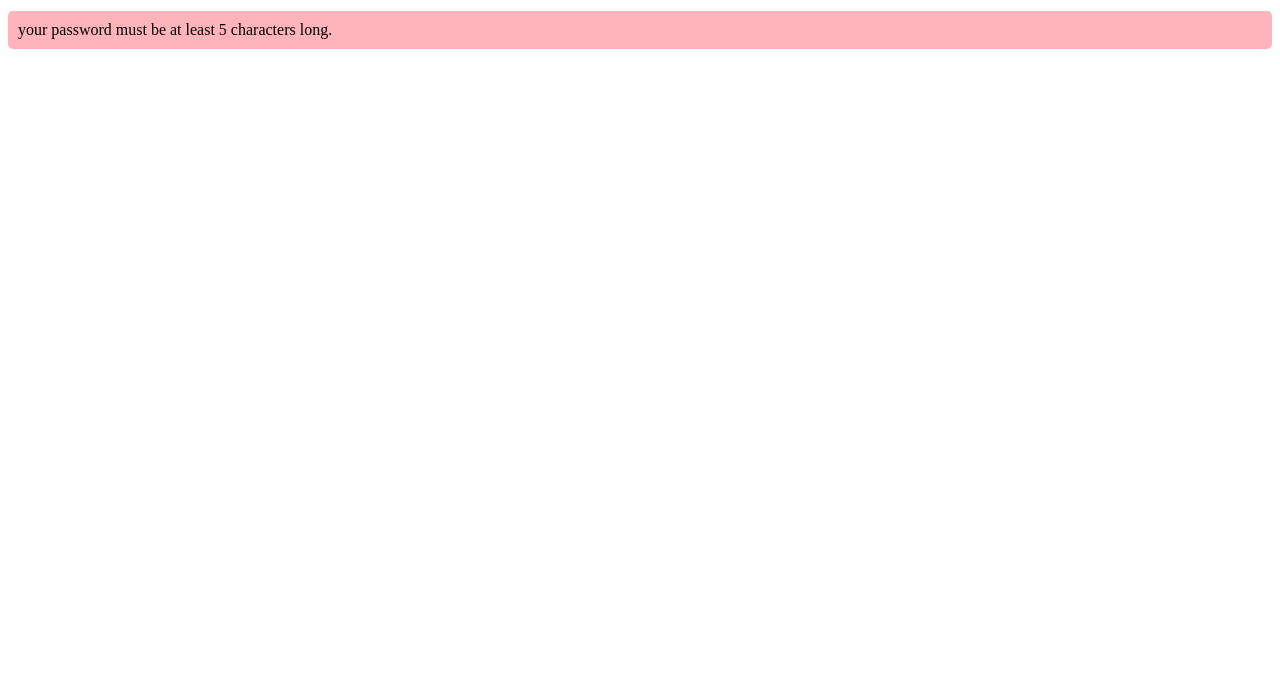
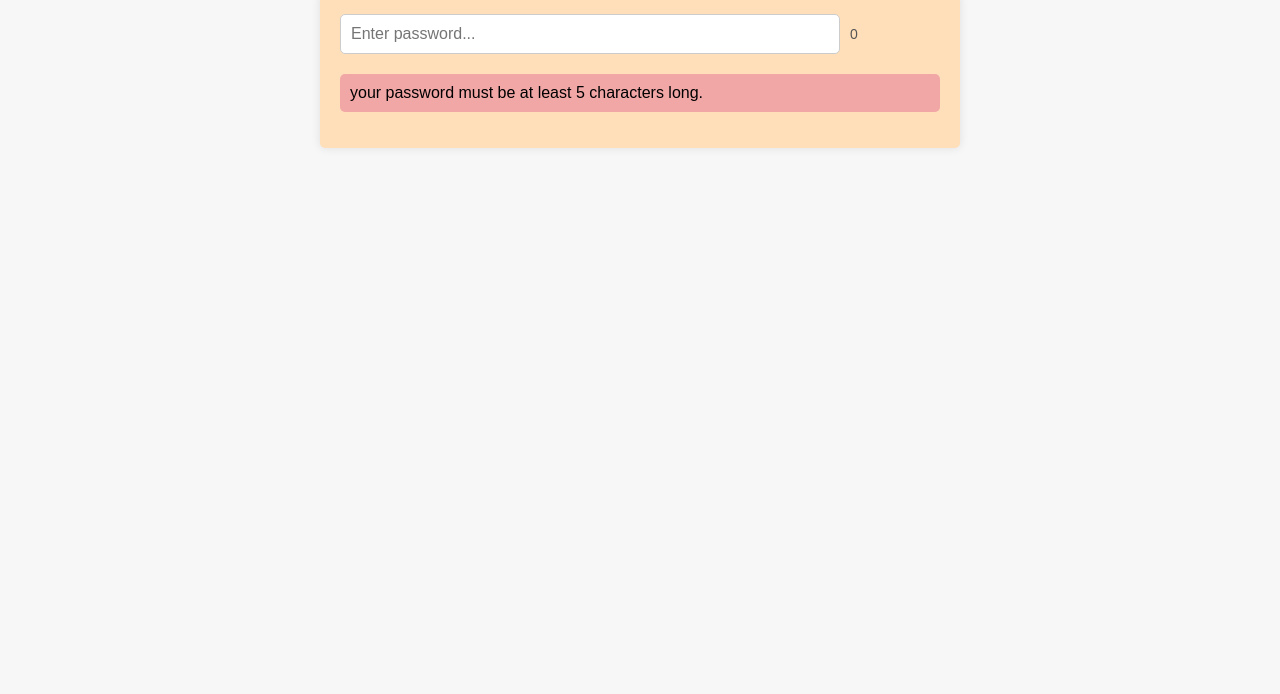
Before and after one commit to alekspilmanis/password_game, a plain HTML site: page index.html in a window 1280 px wide. Shown: the part 106-800 px from the top of the page. Drawn offline with Linux system fonts and the light colour scheme.

Commit message:
Updated CSS and added char count

```diff
--- a/index.html
+++ b/index.html
@@ -12,6 +12,7 @@
     <div class="game">
       <div class="rule-input">
         <input type="text" id="passwordInput" placeholder="Enter password...">
+        <span class="char-count" id="charCount">0</span>
       </div>
       <ul id="ruleList" class="rule-list">
         <!-- Rules will be dynamically added here -->
--- a/script.js
+++ b/script.js
@@ -1,7 +1,12 @@
 document.addEventListener('DOMContentLoaded', function() {
-    const addRuleBtn = document.getElementById('addRuleBtn');
-    const ruleInput = document.getElementById('passwordInput');
-    const ruleList = document.getElementById('ruleList');
+  const ruleList = document.getElementById('ruleList');
+  const passwordInput = document.getElementById('passwordInput');
+  const charCount = document.getElementById('charCount');
+
+  //Update char count
+  passwordInput.addEventListener('input', function() {
+    charCount.textContent = passwordInput.value.length;
+  });
 
 
     /* Create an array of active and inactive rules. Rule one starts active by default, and inactive rules are added to
@@ -38,7 +43,7 @@ document.addEventListener('DOMContentLoaded', function() {
       ruleItem.textContent = rule.text;
 
       //Set background color based on rule satisfaction
-      ruleItem.style.backgroundColor = rule.satisfied ? '#baffc9' : '#ffb3ba';
+      ruleItem.style.backgroundColor = rule.satisfied ? '#a3e4b7' : '#f2a7a7';
 
       // Insert the new rule at the top of the list
       ruleList.insertBefore(ruleItem, ruleList.firstChild);
@@ -69,7 +74,7 @@ document.addEventListener('DOMContentLoaded', function() {
       const ruleItems = document.getElementsByClassName('rule-item');
       for (let i = 0; i < ruleItems.length; i++) {
         if (ruleItems[i].textContent === rule.text) {
-          ruleItems[i].style.backgroundColor = rule.satisfied ? '	#baffc9' : '#ffb3ba';
+          ruleItems[i].style.backgroundColor = rule.satisfied ? '#a3e4b7' : '#f2a7a7';
           break;
         }
       }
--- a/styles.css
+++ b/styles.css
@@ -1,18 +1,72 @@
+body {
+  font-family: Arial, sans-serif;
+  background-color: #f7f7f7;
+  margin: 0;
+  padding: 0;
+}
+
+.container {
+  max-width: 800px;
+  margin: 0 auto;
+  padding: 20px;
+  display: flex;
+  flex-direction: column;
+  align-items: center;
+}
+
+h1 {
+  color: #333;
+}
+
+.game {
+  background-color: #ffdfba;
+  border-radius: 5px;
+  padding: 20px;
+  box-shadow: 0 0 10px rgba(0, 0, 0, 0.1);
+  width: 100%;
+  max-width: 600px;
+}
+
+.rule-input {
+  margin-bottom: 20px;
+  width: 100%;
+  display: flex;
+  align-items: center;
+}
+
+#passwordInput {
+  width: calc(100% - 100px);
+  padding: 10px;
+  font-size: 16px;
+  border: 1px solid #ccc;
+  border-radius: 5px;
+  box-sizing: border-box;
+}
+
+.char-count {
+  font-size: 14px;
+  margin-left: 10px;
+  color: #555;
+}
+
 .rule-list {
   list-style-type: none;
   padding: 0;
+  width: 100%;
 }
 
 .rule-item {
-    background-color: #f0f0f0;
+  background-color: #eee;
   padding: 10px;
   margin-bottom: 5px;
   border-radius: 5px;
-    opacity: 0; /* Initially hidden */
-    transition: opacity 0.3s, transform 0.3s; /* Smooth transition */
+  transition: background-color 0.3s ease;
 }
 
-  .slide-in {
-    opacity: 1; /* Make the hint visible */
-    transform: translateY(0); /* Move the hint into position */
+.rule-item.satisfied {
+  background-color: #a3e4b7;
 }
+
+.rule-item.unsatisfied {
+  background-color: #f2a7a7;
+}
```
Lines whose indentation alone changed are shown as unchanged.
